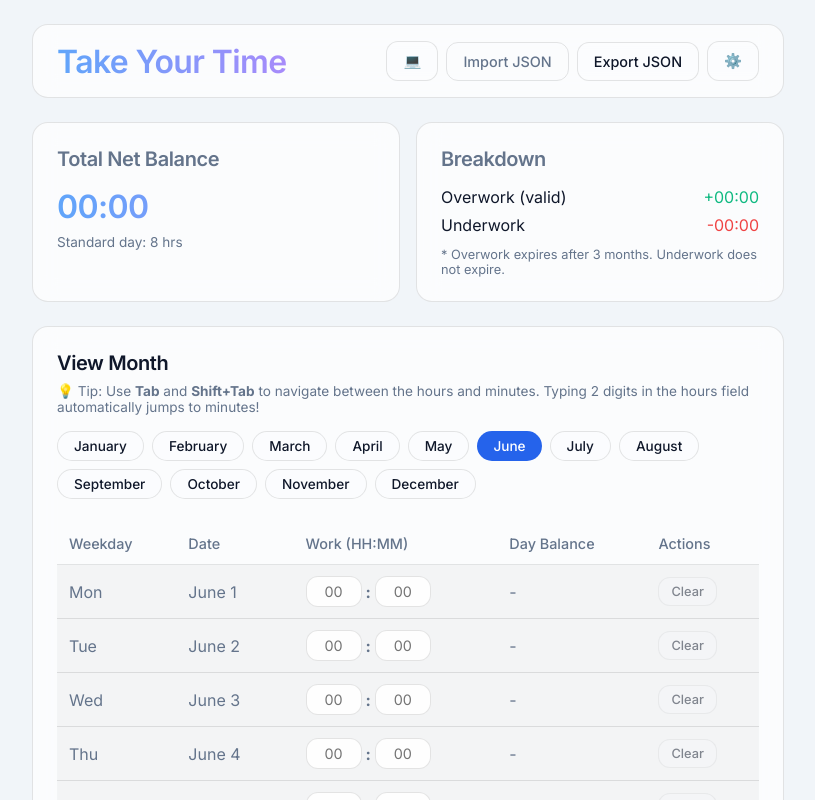
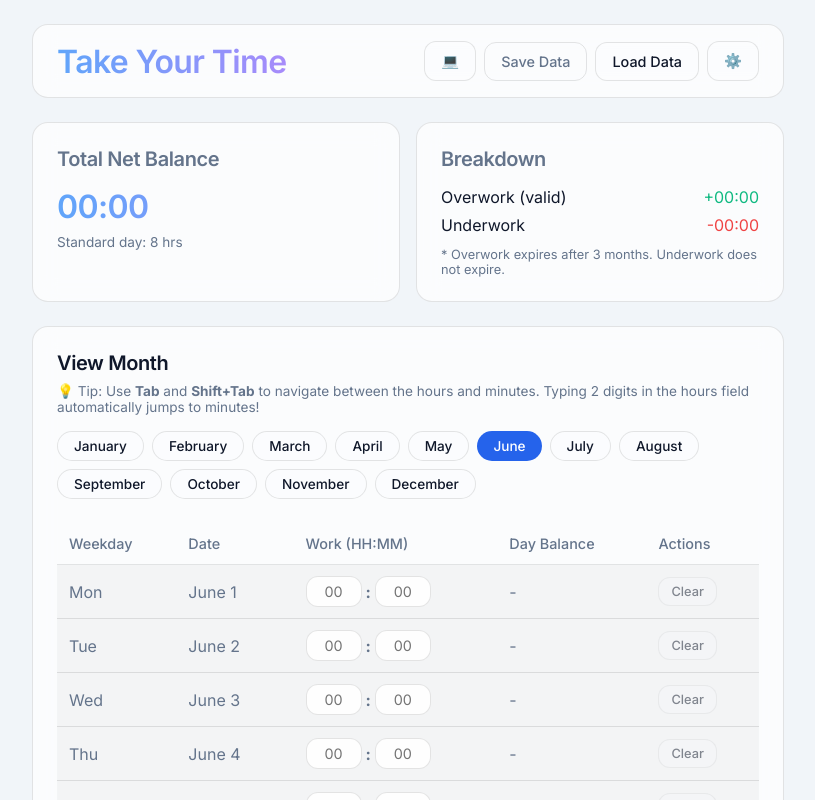
Before and after one commit to notNullThen/take-your-time, a React (Vite) app: page / in a window 1280 px wide. Shown: the top 800 px of the page, without its empty margins (232-1047 px from the left). Built offline with nearby package versions, Linux system fonts and the light colour scheme.

Commit message:
buttons naming

```diff
--- a/src/App.tsx
+++ b/src/App.tsx
@@ -119,7 +119,7 @@ function App() {
             fontSize: '0.9rem',
             fontWeight: 500,
           }}>
-            Import JSON
+            Save Data
             <input
               type="file"
               accept=".json"
@@ -129,7 +129,7 @@ function App() {
           </label>
 
           <button className="secondary" onClick={exportData}>
-            Export JSON
+            Load Data
           </button>
 
           <button className="secondary" onClick={() => setIsSettingsOpen(true)}>
```
